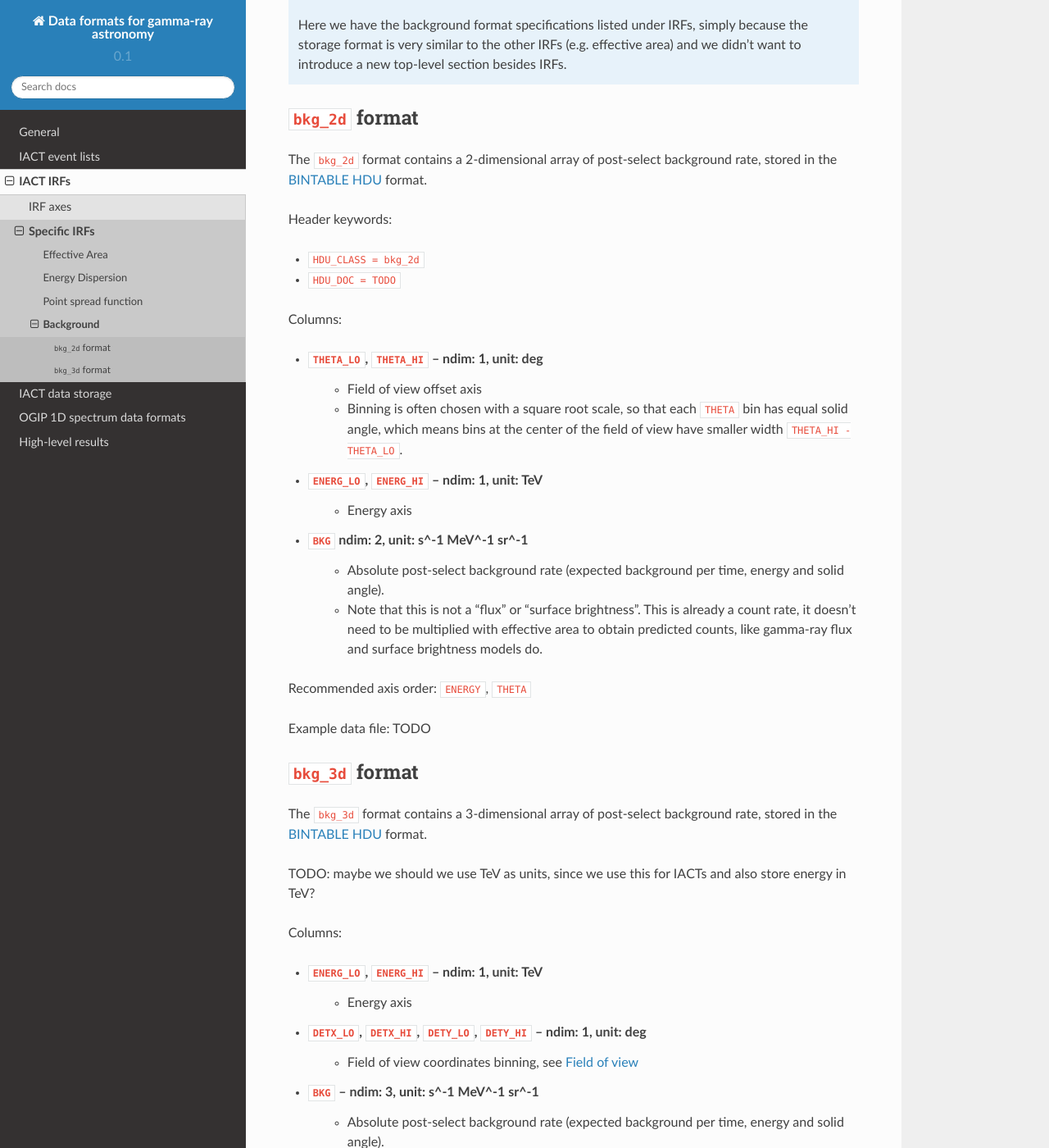
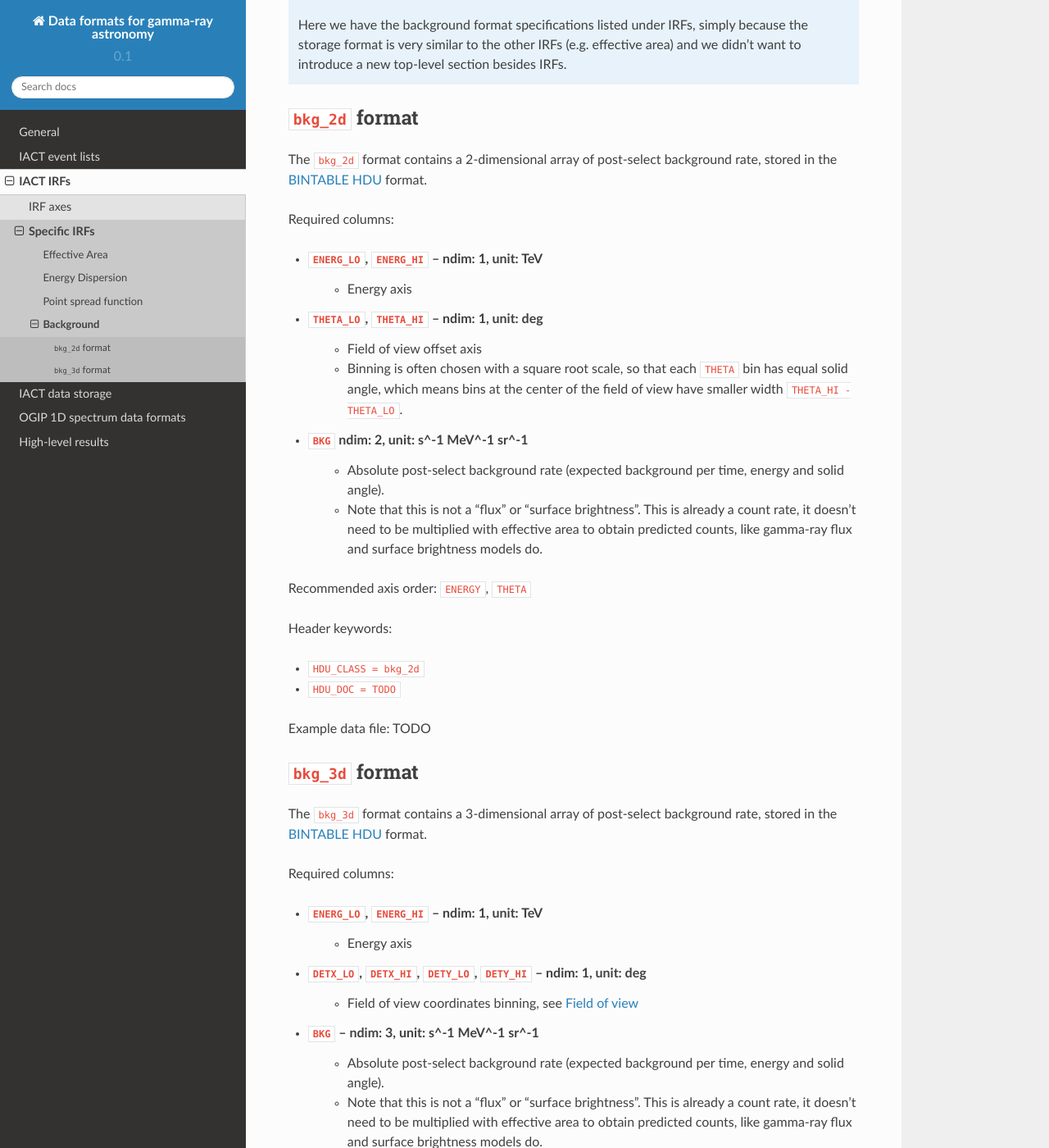
Before and after one commit to open-gamma-ray-astro/gamma-astro-data-formats, a Sphinx documentation site: the page built from source/irfs/background/index.rst, in a window 1280 px wide and 1400 px high, scrolled down 717 px. Shown: the whole window at 82% size. Built offline with Sphinx 7.4.7 and the Read the Docs theme 2.0.0, drawn with Linux system fonts in a browser that asks for light colours; some of the changed text lies outside the part shown.

Commit message:
Minor cleanup for bkg model specs

```diff
--- a/source/irfs/background/index.rst
+++ b/source/irfs/background/index.rst
@@ -44,21 +44,16 @@ Here we specify two formats for such background template models:
 The ``bkg_2d`` format contains a 2-dimensional array of post-select background
 rate, stored in the :ref:`fits-arrays-bintable-hdu` format.
 
-Header keywords:
+Required columns:
 
-* ``HDU_CLASS = bkg_2d``
-* ``HDU_DOC = TODO``
-
-Columns:
-
+* ``ENERG_LO``, ``ENERG_HI`` -- ndim: 1, unit: TeV
+    * Energy axis
 * ``THETA_LO``, ``THETA_HI`` -- ndim: 1, unit: deg
     * Field of view offset axis
     * Binning is often chosen with a square root scale,
       so that each ``THETA`` bin has equal solid angle,
       which means bins at the center of the field of view
       have smaller width ``THETA_HI - THETA_LO``.
-* ``ENERG_LO``, ``ENERG_HI`` -- ndim: 1, unit: TeV
-    * Energy axis
 * ``BKG`` ndim: 2, unit: s^-1 MeV^-1 sr^-1
     * Absolute post-select background rate
       (expected background per time, energy and solid angle).
@@ -79,10 +79,7 @@ Example data file: TODO
 The ``bkg_3d`` format contains a 3-dimensional array of post-select background
 rate, stored in the :ref:`fits-arrays-bintable-hdu` format.
 
-TODO: maybe we should we use TeV as units, since we use this for IACTs and also
-store energy in TeV?
-
-Columns:
+Required columns:
 
 * ``ENERG_LO``, ``ENERG_HI`` -- ndim: 1, unit: TeV
     * Energy axis
@@ -96,7 +93,7 @@ Columns:
       effective area to obtain predicted counts, like gamma-ray flux and
       surface brightness models do.
 
-Recommended axis order for ``BKG``: ``ENERGY``, ``DETX``, ``DETY``
+Recommended axis order: ``ENERGY``, ``DETX``, ``DETY``
 
 Header keywords:
 
```
Also changed, not shown: other parts of source/irfs/background/index.rst (+5 -0 lines).
